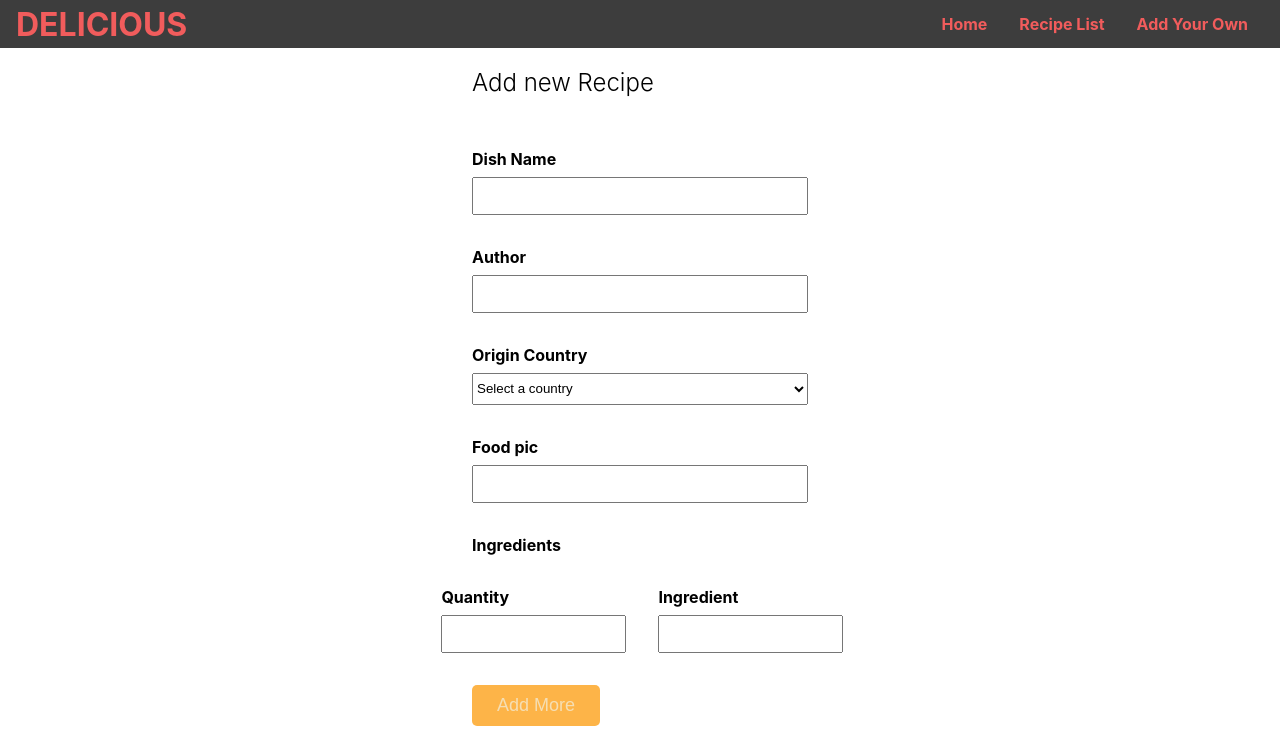
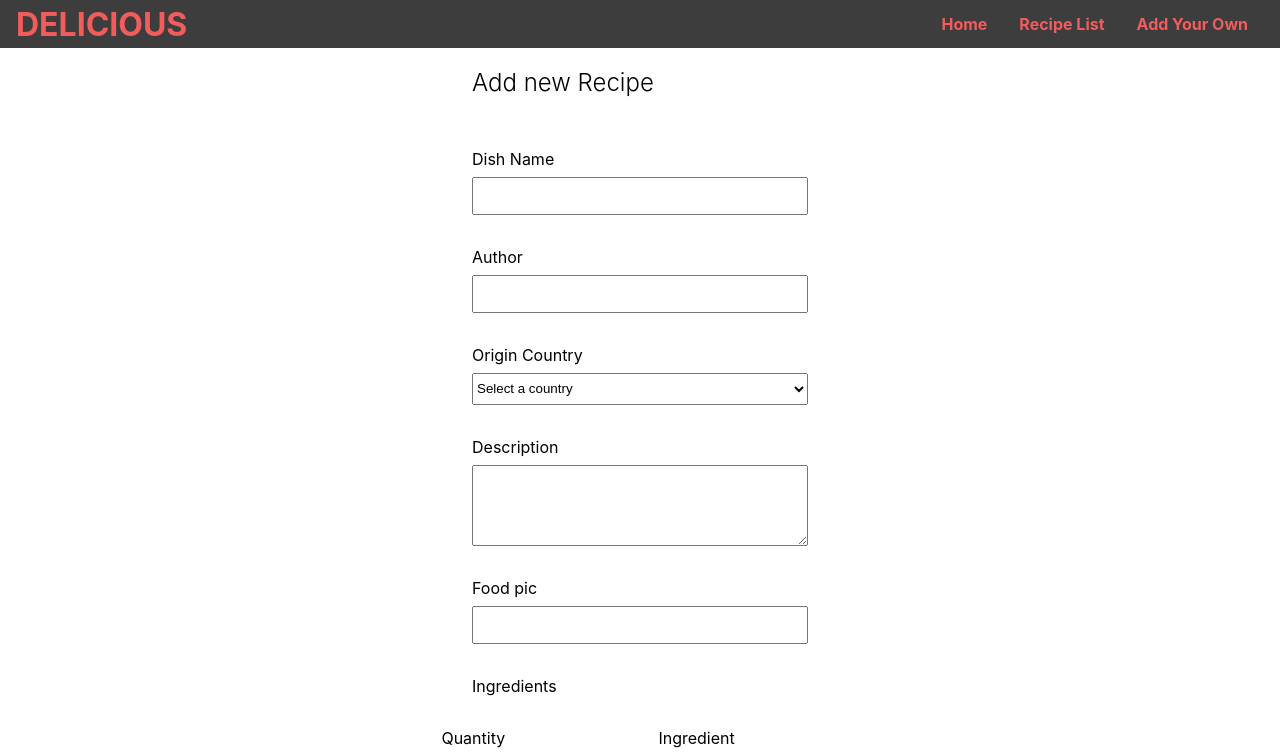
Before and after one commit to BalThapa/Recipe-app_React, a React (Create React App) app: page /addRecipe in a window 1280 px wide. Shown: the top 754 px of the page. Built offline with nearby package versions, Linux system fonts and the light colour scheme; a web font is replaced by a local one.

Commit message:
some features added

```diff
--- a/db.json
+++ b/db.json
@@ -0,0 +1,43 @@
+{
+  "recipes": [
+    {
+      "id": 1,
+      "name": "curry ",
+      "author": "",
+      "country": "",
+      "description": "",
+      "image": "",
+      "ingredients": [
+        {
+          "quantity": "",
+          "ingredient": ""
+        }
+      ],
+      "instruction": ""
+    },
+    {
+      "name": "",
+      "author": "",
+      "country": "",
+      "description": "",
+      "image": "",
+      "ingredients": [],
+      "instruction": "",
+      "id": 2
+    },
+    {
+      "name": "sdxcav",
+      "author": "<c<xc",
+      "country": "",
+      "description": "<xc<c<xz",
+      "image": "https://media.istockphoto.com/id/1445690629/fi/valokuva/kokki-valmistaa-kullattua-lahnaruokaa-ylellisess%C3%A4-ravintolassa.jpg?s=612x612&w=0&k=20&c=f1D6TKrdrUwbwB4lDdVKWxKimZ93MyiG3Xm8hAPlpr4=",
+      "ingredients": [],
+      "instruction": "sdASDwqdasxWQas",
+      "quantity-0": "1kg",
+      "ingredient-0": "flor",
+      "quantity-1": "10 gram ",
+      "ingredient-1": "salt",
+      "id": 3
+    }
+  ]
+}
--- a/package.json
+++ b/package.json
@@ -6,6 +6,7 @@
     "@testing-library/jest-dom": "^5.16.5",
     "@testing-library/react": "^13.4.0",
     "@testing-library/user-event": "^13.5.0",
+    "axios": "^1.4.0",
     "json-server": "^0.17.3",
     "react": "^18.2.0",
     "react-dom": "^18.2.0",
@@ -17,7 +18,8 @@
     "start": "react-scripts start",
     "build": "react-scripts build",
     "test": "react-scripts test",
-    "eject": "react-scripts eject"
+    "eject": "react-scripts eject",
+    "server": "json-server -p4001 --watch db.json"
   },
   "eslintConfig": {
     "extends": [
--- /dev/null
+++ b/src/UI/Cards.css
@@ -0,0 +1,14 @@
+.cards{
+    background-color: bisque;
+    border: none;
+    height: 15rem;
+    width: 15rem;
+    border-radius: 0.5rem;
+    margin: 2rem;
+    margin-left: 3rem;
+    position: relative;
+    display: flex;
+    flex-direction: column;
+    align-items: center;
+    padding: 0.5rem;
+}
--- /dev/null
+++ b/src/UI/Cards.jsx
@@ -0,0 +1,14 @@
+import React from 'react';
+import "./Cards.css";
+
+
+const Cards = ({recipe}) => {
+    return (
+        <div>
+            <h2>{recipe.name}</h2>
+            <img src={recipe.image} alt="food" />
+        </div>
+    );
+};
+
+export default Cards;
--- a/src/pages/AddYourOwn.css
+++ b/src/components/Form.css
@@ -20,6 +20,10 @@ form div{
 input, .origin {
     height: 2rem;
     margin-top: 0.5rem;
+}
+
+label{
+    font-weight: 400;
 }
 
 h2 {
--- /dev/null
+++ b/src/components/Form.jsx
@@ -0,0 +1,68 @@
+import React, { useState } from 'react';
+import './Form.css';
+
+const Form = ({submit, change, recipe}) => {
+    const [numIngredients, setNumIngredients] = useState(1);
+    return (
+        <div>
+            <div className='form-wrapper'>
+                <h2>Add new Recipe</h2>
+                <form onSubmit={submit} onChange={change} recipe={recipe} method="post">
+                <div>
+                    <label htmlFor="name" >Dish Name</label>
+                    <input type="text" name="name" id='name' required/>
+                </div>
+
+                <div>
+                    <label htmlFor="author" >Author</label>
+                    <input type="text" name="author" id='author' required/>
+                </div>
+
+                <div>
+                    <label htmlFor="origin" id="origin">Origin Country</label>
+                    <select name="country" className='origin' id="origin" >
+                        <option value="" invalid="true" hidden>Select a country </option>
+                    </select>
+                </div>
+                <div>
+                    <label htmlFor="description">Description</label>
+                    <textarea name="description" id="description" cols="15" rows="5" required></textarea>
+                </div>
+
+                <div>
+                    <label htmlFor="pic">Food pic</label>
+                    <input type="url" id="pic" name="image" alt="pic" required/>
+                </div>
+
+                <div>
+                    <label htmlFor="">Ingredients</label>
+                    {[...Array(numIngredients)].map((_,index)=>(
+                        <div className='ing' key={index}>
+                        <div>
+                                <label htmlFor={`quantity-${index}`}>Quantity</label>
+                                <input type="text" name={`quantity-${index}`} id={`quantity-${index}`}/>
+                            </div>
+                            <div className='bkt'>
+                                <label htmlFor={`ingredient-${index}`}>Ingredient</label>
+                                <input type="text" name={`ingredient-${index}`} id={`ingredient-${index}`}/>
+                            </div>
+                    </div>
+                    ))}
+
+                    <button className='addMore'onClick={() => setNumIngredients(numIngredients+1)}>Add More</button>
+                </div>
+
+                <div>
+                    <label htmlFor="instructions">Instructions</label>
+                    <textarea name="instruction" id="instructions" cols="15" rows="5"></textarea>
+                </div>
+
+                <button type='submit' id='submit' name='submit' value='submit'>Post Recipe</button>
+                </form>
+            </div>
+
+        </div>
+    );
+};
+
+export default Form;
--- a/src/pages/AddYourOwn.jsx
+++ b/src/pages/AddYourOwn.jsx
@@ -1,58 +1,40 @@
-import React from 'react';
-import './AddYourOwn.css';
+import React, { useState } from 'react';
+import axios from 'axios';
+import Form from "../components/Form"
+
 
 const AddYourOwn = () => {
+    const [recipe, setRecipe]=useState({
+        name:"",
+        author:"",
+        country:"",
+        description:"",
+        image:"",
+        ingredients:[],
+        instruction:""
+    });
+
+    const addRecipeHandler = (e) => {
+        e.preventDefault();
+        axios.post("http://localhost:4001/recipes", recipe)
+        .then(res => {console.log(res.data)})
+        .catch(error => {console.log(error)})
+        setRecipe({recipe})
+        e.target.reset ();
+    }
+
+    const changeRecipeHandler = (e) => {
+        setRecipe ({...recipe, [e.target.name]:e.target.value});
+    }
+
+
     return (
         <div>
-            <div className='form-wrapper'>
-                <h2>Add new Recipe</h2>
-                <form >
-                <div>
-                    <label htmlFor="name" >Dish Name</label>
-                    <input type="text" name="name" id='name'/>
-                </div>
-
-                <div>
-                    <label htmlFor="author" >Author</label>
-                    <input type="text" name="author" id='author' />
-                </div>
-
-                <div>
-                    <label htmlFor="origin" id="origin">Origin Country</label>
-                    <select name="origin" className='origin' id="origin">
-                        <option value="" invalid="true" hidden>Select a country </option>
-                    </select>
-                </div>
-
-                <div>
-                    <label htmlFor="pic">Food pic</label>
-                    <input type="url" id="pic" name="pic" alt="pic" />
-                </div>
-
-                <div>
-                    <label htmlFor="">Ingredients</label>
-                    <div className='ing'>
-                        <div>
-                                <label htmlFor="quantity">Quantity</label>
-                                <input type="text" name="quantity" id="quantity" />
-                            </div>
-                            <div className='bkt'>
-                                <label htmlFor="ingredient">Ingredient</label>
-                                <input type="text" name="ingredient" id="ingredient" />
-                            </div>
-                    </div>
-                    <button className='addMore'>Add More</button>
-                </div>
-
-                <div>
-                    <label htmlFor="instructions">Instructions</label>
-                    <textarea name="instructions" id="instructions" cols="15" rows="5"></textarea>
-                </div>
-
-                <button type='submit' id='submit'>Post Recipe</button>
-                </form>
-            </div>
-
+            <Form
+            submit= {addRecipeHandler}
+            change= {changeRecipeHandler}
+            recipe= {recipe}
+            />
         </div>
     );
 };
--- a/src/pages/Home.jsx
+++ b/src/pages/Home.jsx
@@ -6,12 +6,13 @@ const Home = () => {
     return (
       <div>
         <div className='box'>
-          <h1>A recipe has no soul.</h1>
-          <h1>You ,as the cook must bring soul to the recipe.</h1>
-          <h1>-THOMAS KELLER</h1>
+          <h2>A recipe has no soul.</h2>
+          <h2>You ,as the cook must bring soul to the recipe.</h2>
+          <h2>-THOMAS KELLER</h2>
           <NavLink to="/recipeList"><button>Browse Recipes</button></NavLink>
         </div>
-        <h2>Looking For the recipes?</h2>
+        <div className='list'>
+        <h2>Looking For the recipes?</h2></div>
         <section>
           <div className='box1'>
             <h3>Browse recipes</h3>
@@ -29,8 +30,8 @@ const Home = () => {
             <NavLink to="https://en.bc.fi/qualifications/full-stack-web-developer-program/" className="NavLink">Business College Helsinki homepage</NavLink>
           </div>
         </section>
+      </div>
 
-      </div>
     );
 };
 
--- /dev/null
+++ b/src/pages/RecipeList.css
@@ -0,0 +1,22 @@
+.search{
+    display: flex;
+    flex-direction: column;
+    justify-content: center;
+    align-items: center;
+    margin: 2rem;
+}
+.search label{
+    font-weight:350;
+    margin-bottom: 0.5rem;
+    font-size: larger;
+}
+.search input {
+    width: 15rem;
+    border-radius: 5px;
+    border-width: thin;
+}
+
+.search h1{
+    font-weight:300;
+    margin-top: 3rem;
+}
--- a/src/pages/RecipeList.jsx
+++ b/src/pages/RecipeList.jsx
@@ -1,9 +1,45 @@
-import React from 'react';
+import React, { useState, useEffect } from 'react';
+import Cards from "../UI/Cards";
+import './RecipeList.css'
+import axios from 'axios';
 
 const RecipeList = () => {
+    const [data, setData]= useState([]);
+    const [isLoading, setIsLoading]=useState(false);
+     const[searchInput, setSearchInput]=useState("");
+     console.log(data);
+     useEffect (()=>{
+        setIsLoading(true);
+        axios.get("http://localhost:4001/recipes")
+        .then(res=>{setData(res.data)})
+        setIsLoading(false)
+     },[]);
+    const searchInputHandler = (e) => {
+        setSearchInput(e.target.value)
+      }
+
+      const searchFilter = data.filter(item => {
+        return item.name.includes(searchInput)
+      })
+    if (isLoading){
+        <p>...Loading...</p>
+    }
     return (
+
         <div>
-            List will be here
+            <div className='search'>
+                <label htmlFor='search'>Search for recipe:</label>
+                <input onChange={searchInputHandler} />
+                <h1>Our recipes</h1>
+            </div>
+            <div className={'cards'}>
+                {searchFilter.map((data) => (
+                <Cards
+                key={data.id}
+                recipe={data}
+                />
+                ))}
+            </div>
         </div>
     );
 };
```
Also changed, not shown: src/pages/Home.css (+29 -9 lines), 1 other file (tests, documents, lock files or other folders).
